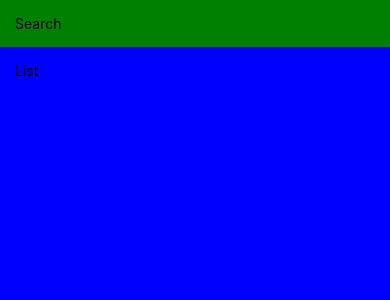
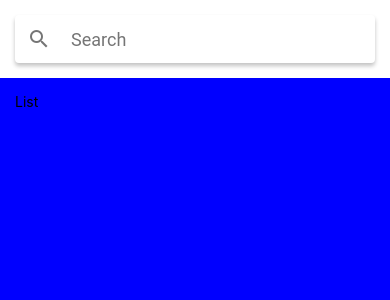
Before and after one commit to CanniJr/PickMealUp, a React Native app: screen / in a window 390 px wide. Shown: the top 300 px of the page. Built offline with nearby package versions, Linux system fonts and the light colour scheme.

Commit message:
adding restaurants screen feature

```diff
--- a/App.js
+++ b/App.js
@@ -1,36 +1,12 @@
 import { StatusBar as ExpoStatsBar } from "expo-status-bar";
 import React from "react";
-import { StatusBar, StyleSheet, Text, View, SafeAreaView } from "react-native";
+import RestaurantScreen from "./src/features/restaurants/screen/RestaurantScreen";
 
 export default function App() {
   return (
     <>
-      <SafeAreaView style={styles.Container}>
-        <View style={styles.searchContainer}>
-          <Text>Search</Text>
-        </View>
-        <View style={styles.listContainer}>
-          <Text>List</Text>
-        </View>
-      </SafeAreaView>
-
-      <ExpoStatsBar />
+      <RestaurantScreen />
+      <ExpoStatsBar style="auto" />
     </>
   );
 }
-
-const styles = StyleSheet.create({
-  Container: {
-    flex: 1,
-    marginTop: StatusBar.currentHeight,
-  },
-  searchContainer: {
-    padding: 15,
-    backgroundColor: "green",
-  },
-  listContainer: {
-    padding: 15,
-    flex: 1,
-    backgroundColor: "blue",
-  },
-});
--- a/package.json
+++ b/package.json
@@ -14,6 +14,7 @@
     "react": "16.13.1",
     "react-dom": "16.13.1",
     "react-native": "https://github.com/expo/react-native/archive/sdk-41.0.0.tar.gz",
+    "react-native-paper": "^4.8.1",
     "react-native-web": "~0.13.12"
   },
   "devDependencies": {
--- /dev/null
+++ b/src/features/restaurants/screen/RestaurantScreen.js
@@ -0,0 +1,41 @@
+import React, { useState } from "react";
+import { StatusBar, View, Text, SafeAreaView, StyleSheet } from "react-native";
+import { Searchbar } from "react-native-paper";
+
+const RestaurantScreen = () => {
+  const [searchQuery, setSearchQuery] = useState("");
+
+  const onChangeSearch = (query) => setSearchQuery(query);
+
+  return (
+    <SafeAreaView style={styles.Container}>
+      <View style={styles.searchContainer}>
+        <Searchbar
+          placeholder="Search"
+          onChangeText={onChangeSearch}
+          value={searchQuery}
+        />
+      </View>
+      <View style={styles.listContainer}>
+        <Text>List</Text>
+      </View>
+    </SafeAreaView>
+  );
+};
+
+export default RestaurantScreen;
+
+const styles = StyleSheet.create({
+  Container: {
+    flex: 1,
+    marginTop: StatusBar.currentHeight,
+  },
+  searchContainer: {
+    padding: 15,
+  },
+  listContainer: {
+    padding: 15,
+    flex: 1,
+    backgroundColor: "blue",
+  },
+});
```
Also changed, not shown: src/features/restaurants/components/RestaurantInfo.js (added), 2 other files (tests, documents, lock files or other folders).
